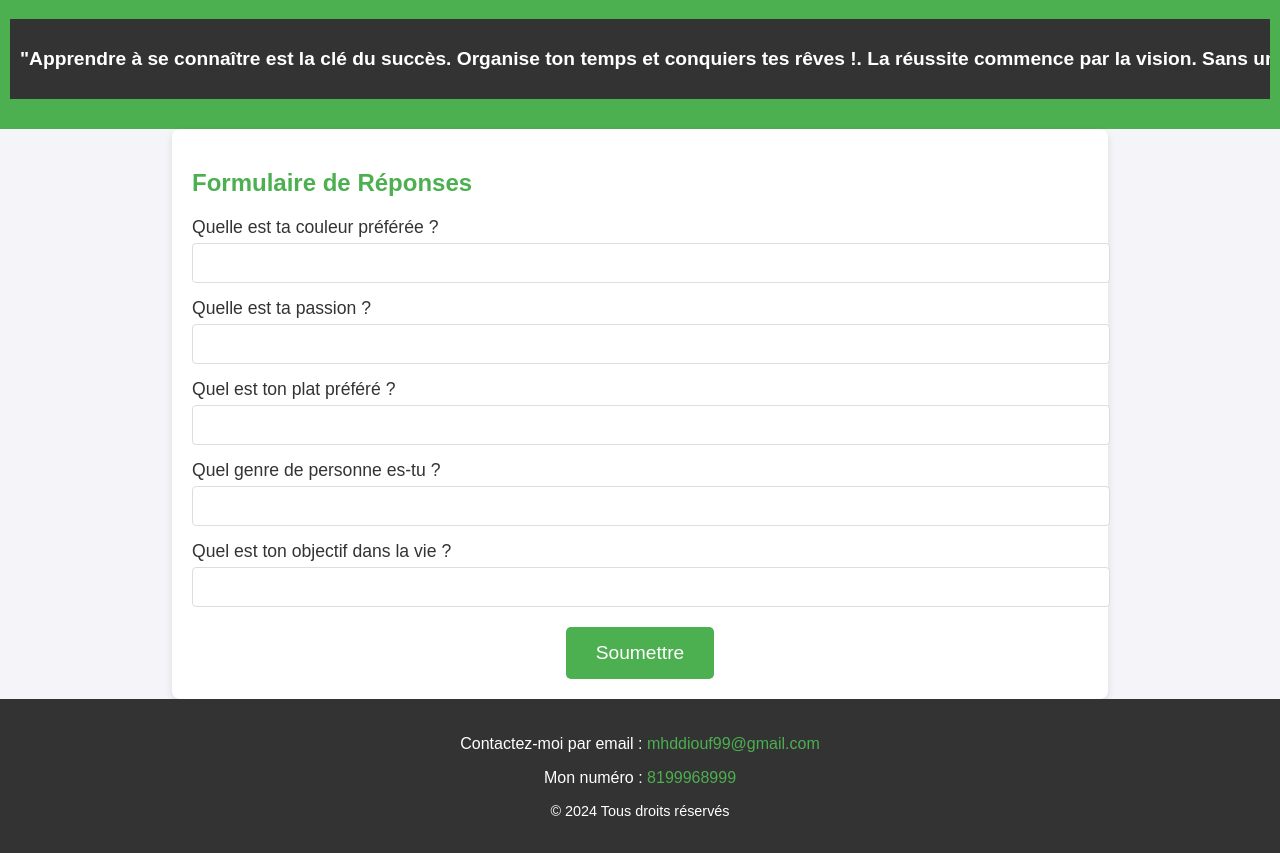
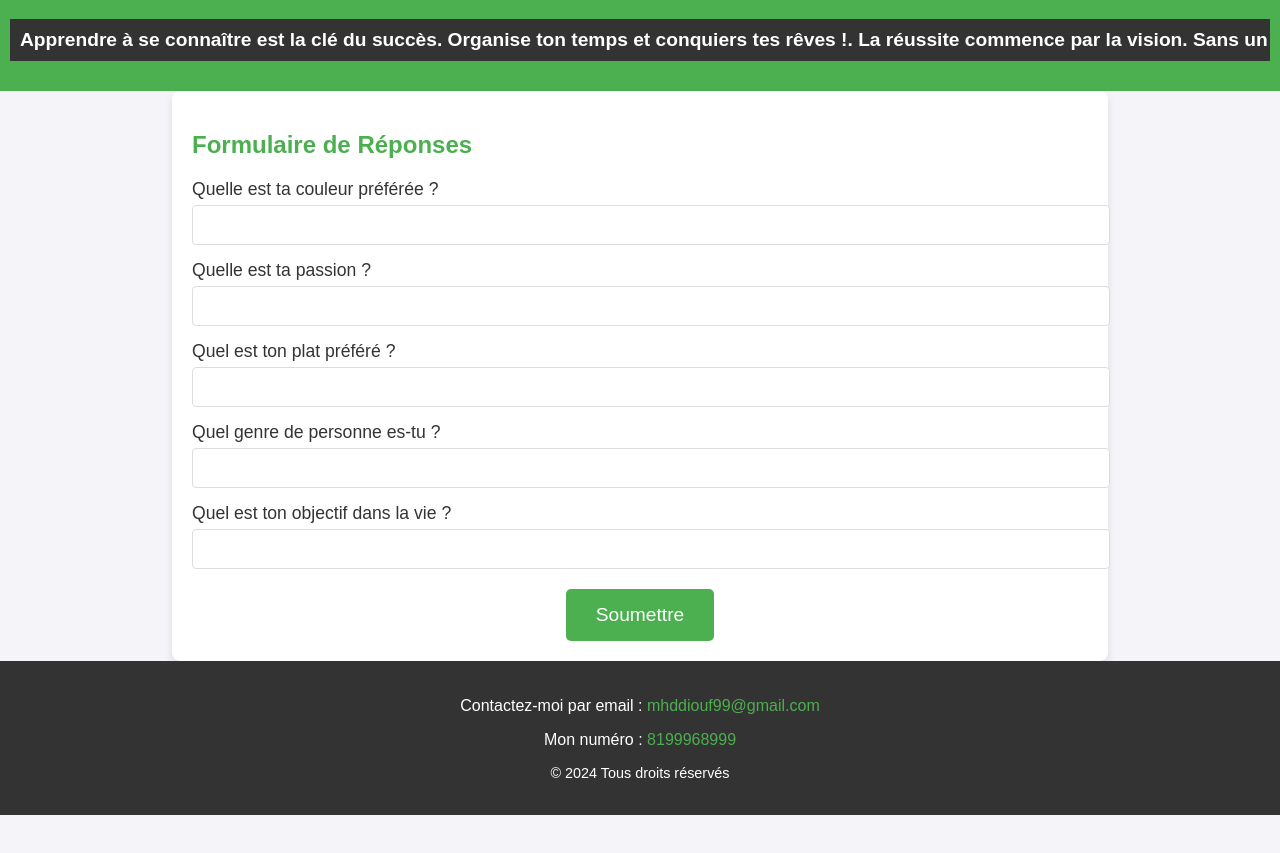
Before and after one commit to Mhdpro9/questionnaire.mhd9, a plain HTML site: page index.html in a window 1280 px wide. Shown: the part 71-924 px from the top of the page. After the commit the page ends 886 px from the top, so only its background shows below. Drawn offline with Linux system fonts and the light colour scheme.

Commit message:
Update index.html

```diff
--- a/index.html
+++ b/index.html
@@ -11,7 +11,7 @@
     <header>
         <h1>Répondez à ces questions !</h1>
         <div class="marquee">
-            <p>"Apprendre à se connaître est la clé du succès. Organise ton temps et conquiers tes rêves !. La réussite commence par la vision. Sans un objectif clair, il est difficile d’atteindre quoi que ce soit. Visualise ton avenir, fixe des buts et travaille chaque jour à les atteindre.
+            Apprendre à se connaître est la clé du succès. Organise ton temps et conquiers tes rêves !. La réussite commence par la vision. Sans un objectif clair, il est difficile d’atteindre quoi que ce soit. Visualise ton avenir, fixe des buts et travaille chaque jour à les atteindre.
                 Les défis sont des opportunités déguisées. Chaque obstacle sur ton chemin est une chance de grandir et de t'améliorer. Ne te laisse jamais abattre par les difficultés.
                 La persévérance est la clé du succès. Même quand ça devient difficile, souviens-toi que ceux qui réussissent ne sont pas ceux qui n’échouent jamais, mais ceux qui ne abandonnent jamais.
                 Le leadership commence par soi-même. Sois un exemple pour les autres. Gère ton temps, tes émotions et tes actions pour inspirer ceux qui t’entourent.
@@ -20,7 +20,7 @@
                 Prends des risques calculés. Ne laisse pas la peur te paralyser. Ose sortir de ta zone de confort et sauter vers de nouvelles opportunités.
                 Sois discipliné. La discipline est plus importante que la motivation. Fais ce qui doit être fait, même quand tu n’en as pas envie.
                 Reste positif. La pensée positive nourrit ton esprit et te pousse à avancer même dans les moments les plus durs.
-                Célébre tes petites victoires. Chaque pas en avant mérite d’être célébré. Ces petites réussites bâtissent la confiance et te préparent à des réalisations plus grandes."</p>
+                Célébre tes petites victoires. Chaque pas en avant mérite d’être célébré. Ces petites réussites bâtissent la confiance et te préparent à des réalisations plus grandes."
         </div>
     </header>
 
```
